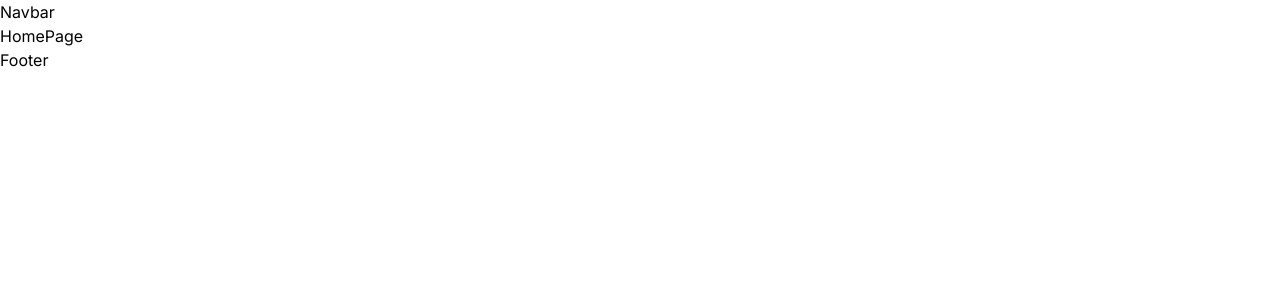
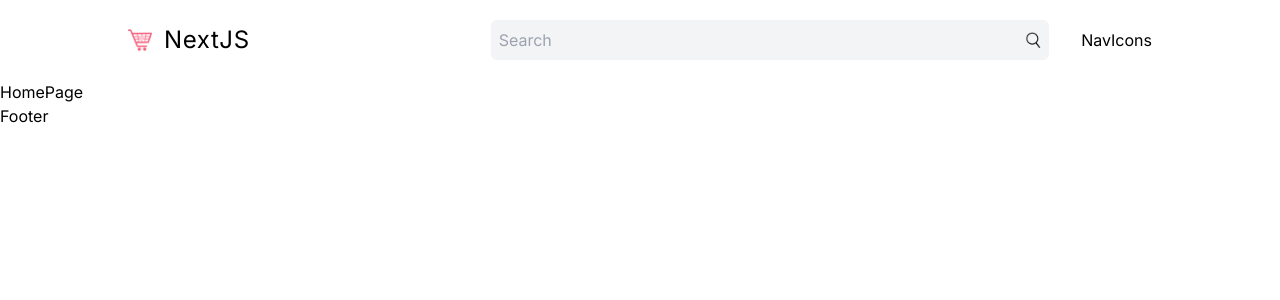
Before and after one commit to DucHieu0411/E-Commerce, a Next.js app: page / in a window 1280 px wide. Shown: the top 300 px of the page. Built offline with nearby package versions, Linux system fonts and the light colour scheme.

Commit message:
Responsive Navbar Menu & Search Input

```diff
--- /dev/null
+++ b/src/components/Menu.tsx
@@ -0,0 +1,37 @@
+"use client";
+import Image from "next/image";
+import Link from "next/link";
+import React, { useState } from "react";
+
+const Menu = () => {
+  const [open, setOpen] = useState(false);
+  const handleOpen = () => {
+    setOpen(!open);
+  };
+  return (
+    <div className="">
+      <Image
+        src="/menu.png"
+        alt=""
+        width={28}
+        height={28}
+        className="cursor-pointer"
+        // onClick={() => setOpen((prev) => !prev)}
+        onClick={handleOpen}
+      />
+      {open && (
+        <div className="absolute bg-black text-white left-0 top-20 w-full h-[calc(100vh-80px)] flex flex-col items-center justify-center gap-8 text-xl z-10">
+          <Link href="">Home</Link>
+          <Link href="">Shop</Link>
+          <Link href="">Deals</Link>
+          <Link href="">About</Link>
+          <Link href="">Contact</Link>
+          <Link href="">Logout</Link>
+          <Link href="">Cart{1}</Link>
+        </div>
+      )}
+    </div>
+  );
+};
+
+export default Menu;
--- /dev/null
+++ b/src/components/NavIcons.tsx
@@ -0,0 +1,8 @@
+"use client";
+import React from "react";
+
+const NavIcons = () => {
+  return <div>NavIcons</div>;
+};
+
+export default NavIcons;
--- a/src/components/Navbar.tsx
+++ b/src/components/Navbar.tsx
@@ -1,7 +1,37 @@
+import Link from "next/link";
 import React from "react";
+import Menu from "./Menu";
+import Image from "next/image";
+import SearchBar from "./SearchBar";
+import NavIcons from "./NavIcons";
 
 const Navbar = () => {
-  return <div>Navbar</div>;
+  return (
+    <div className="h-20 px-4 md:px-8 lg:px-16 xl:px-32 2xl:px-64 relative">
+      {/* MOBILE */}
+      <div className="h-full flex items-center justify-between md:hidden">
+        <Link href="/">
+          <div className="text-2xl tracking-wide">NextJS</div>
+        </Link>
+        <Menu />
+      </div>
+      {/* BIGGER SCREEN */}
+      <div className="hidden md:flex items-center justify-between gap-8 h-full">
+        {/* LEFT */}
+        <div className="w-1/3">
+          <Link href="/" className="flex items-center gap-3">
+            <Image src="/logo.png" alt="" width={24} height={24} />
+            <div className="text-2xl tracking-wide">NextJS</div>
+          </Link>
+        </div>
+        {/* RIGHT */}
+        <div className="w-2/3 flex items-center justify-between gap-8">
+          <SearchBar />
+          <NavIcons />
+        </div>
+      </div>
+    </div>
+  );
 };
 
 export default Navbar;
--- /dev/null
+++ b/src/components/SearchBar.tsx
@@ -0,0 +1,34 @@
+"use client";
+import Image from "next/image";
+import { useRouter } from "next/navigation";
+
+const SearchBar = () => {
+  const router = useRouter();
+  const handleSearch = (e: React.FormEvent<HTMLFormElement>) => {
+    e.preventDefault();
+    const formData = new FormData(e.currentTarget);
+    const name = formData.get("name") as string;
+
+    if (name) {
+      router.push(`/list?name=${name}`);
+    }
+  };
+  return (
+    <form
+      className="flex items-center justify-between gap-4 bg-gray-100 p-2 rounded-md flex-1"
+      onSubmit={handleSearch}
+    >
+      <input
+        type="text"
+        name="name"
+        placeholder="Search"
+        className="flex-1 bg-transparent outline-none"
+      />
+      <button className="cursor-pointer">
+        <Image src="/search.png" alt="" width={16} height={16} />
+      </button>
+    </form>
+  );
+};
+
+export default SearchBar;
```
